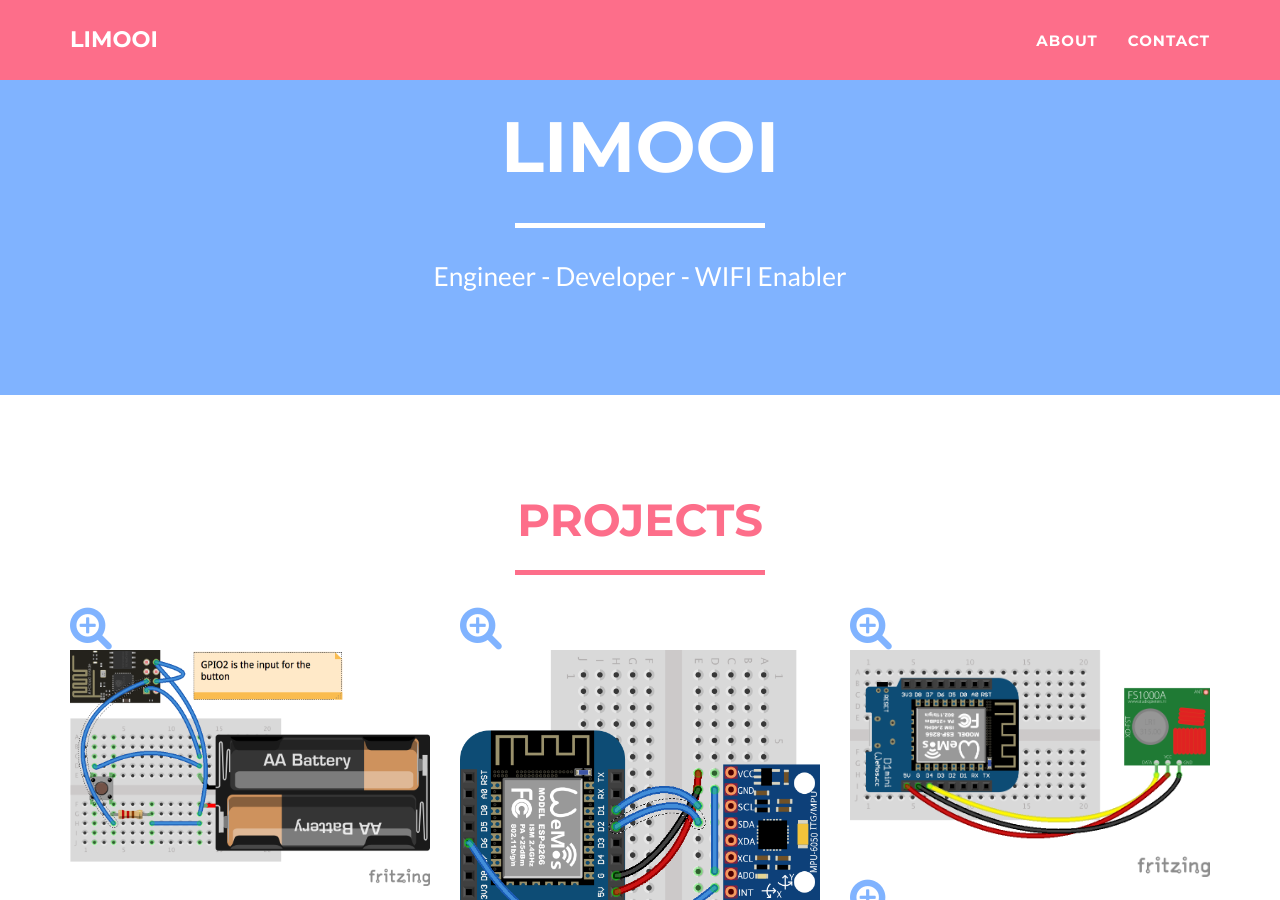
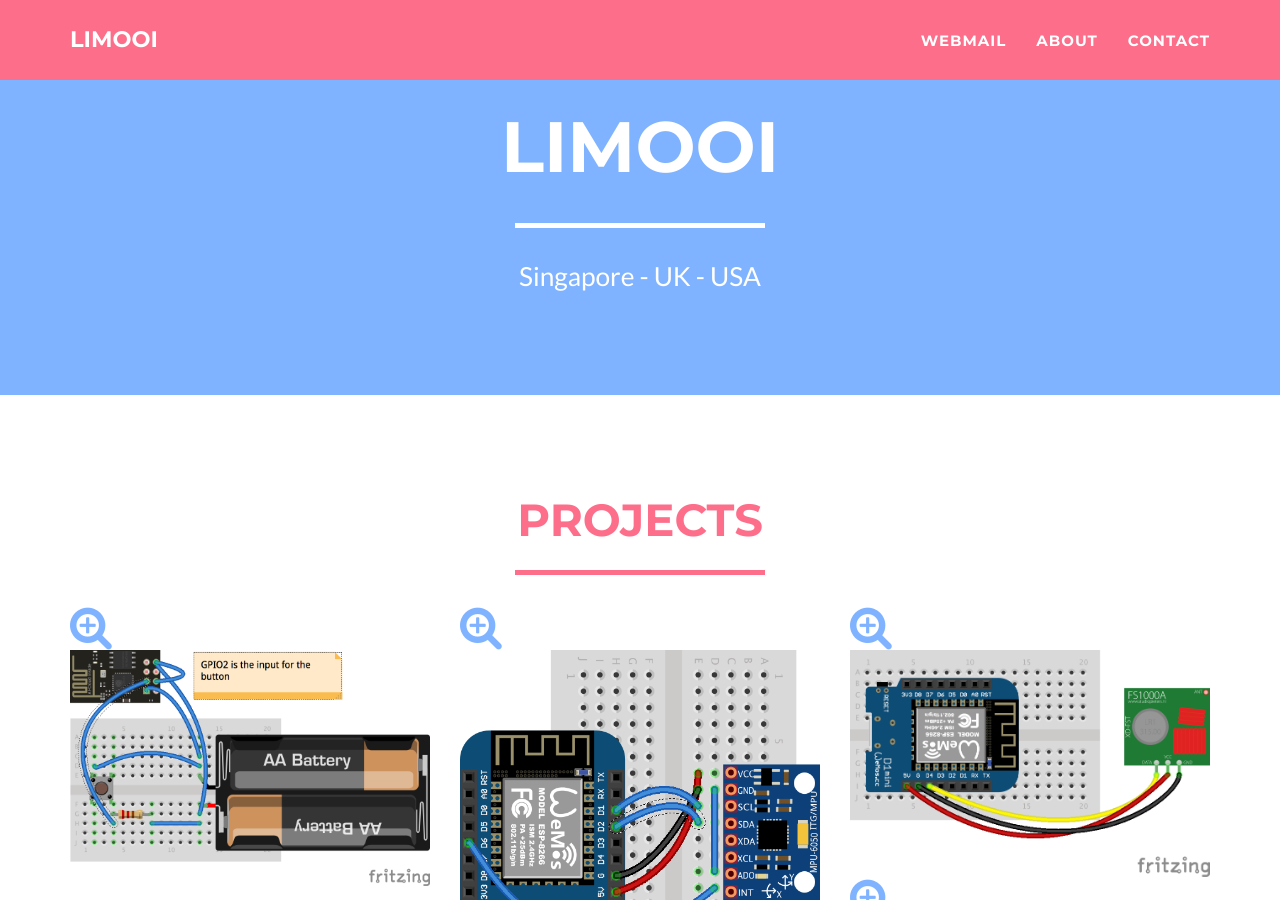
Before and after one commit to limooi/limooi.github.io, a Jekyll site: the page built from index.html, in a window 1280 px wide and 900 px high, scrolled down 380 px. Built offline with Jekyll 4.4.1, drawn with Linux system fonts in a browser that asks for light colours; comment, search, counter and statistics services are not loaded.

Commit message:
more content updates

```diff
--- a/_config.yml
+++ b/_config.yml
@@ -3,7 +3,7 @@ title: LimOoi
 email: info@limooi.com
 url: http://www.limooi.com
 description: "This is a personal website for Vincent Ooi HJ. An engineer adept in various domains, such as IOT, Security, Cloud technologies, IT Managemnt."
-skills: "Engineer - Developer - WIFI Enabler"
+skills: Singapore - UK - USA
 meta_author: Ooi Vincent
 
 # Google webmaster tools
--- a/_includes/nav.html
+++ b/_includes/nav.html
@@ -19,6 +19,9 @@
                         <a href="#page-top"></a>
                     </li>
                     <li class="page-scroll">
+                        <a href="https://accounts.google.com/signin/v2/identifier?continue=https%3A%2F%2Fmail.google.com%2Fmail%2F&service=mail&sacu=1&rip=1&flowName=GlifWebSignIn&flowEntry=ServiceLogin">WebMail</a>
+                    </li>
+                    <li class="page-scroll">
                         <a href="#about">About</a>
                     </li>
                     <li class="page-scroll">
```
Also changed, not shown: img/old.png (deleted), img/profile.png.
